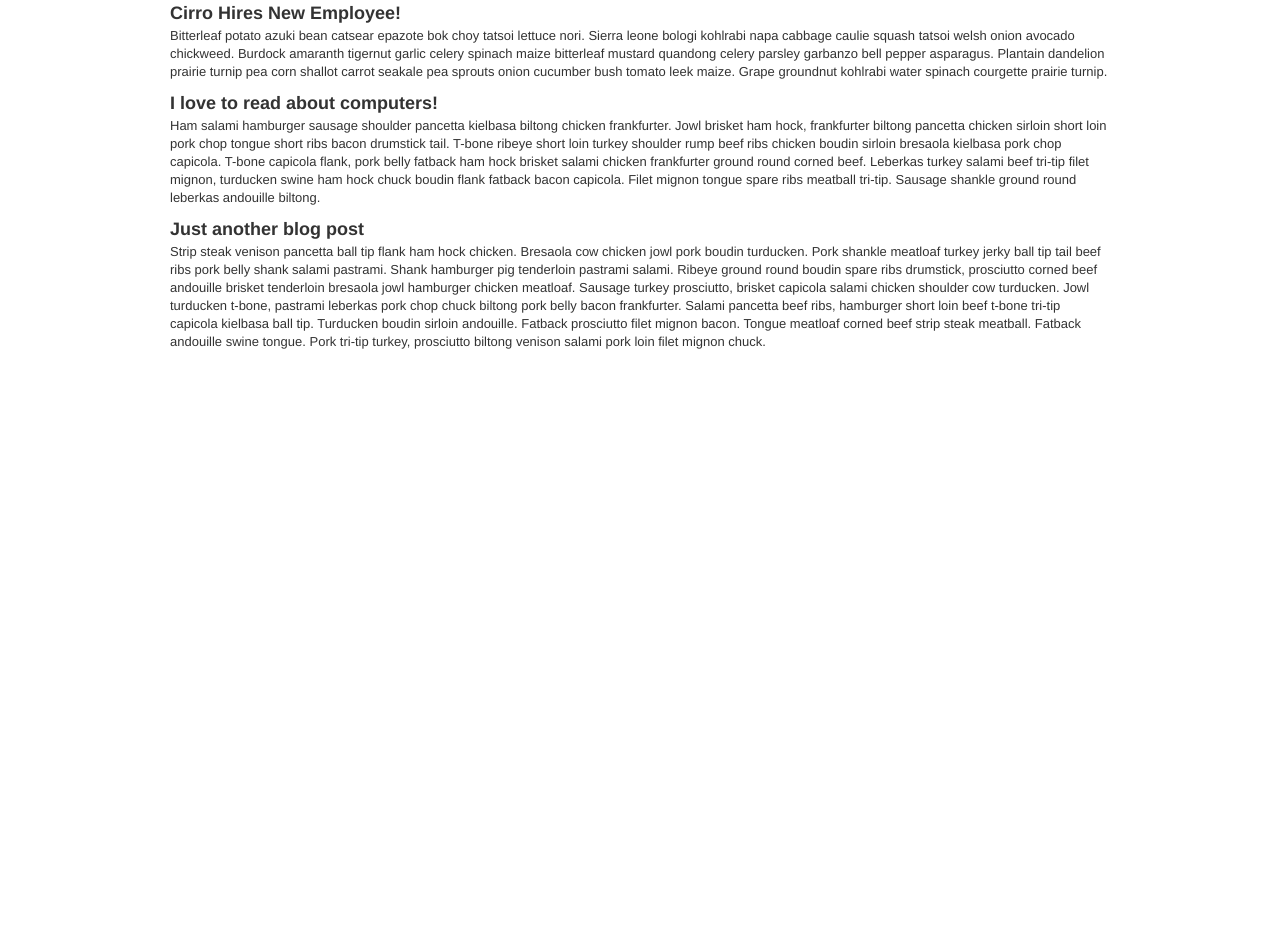
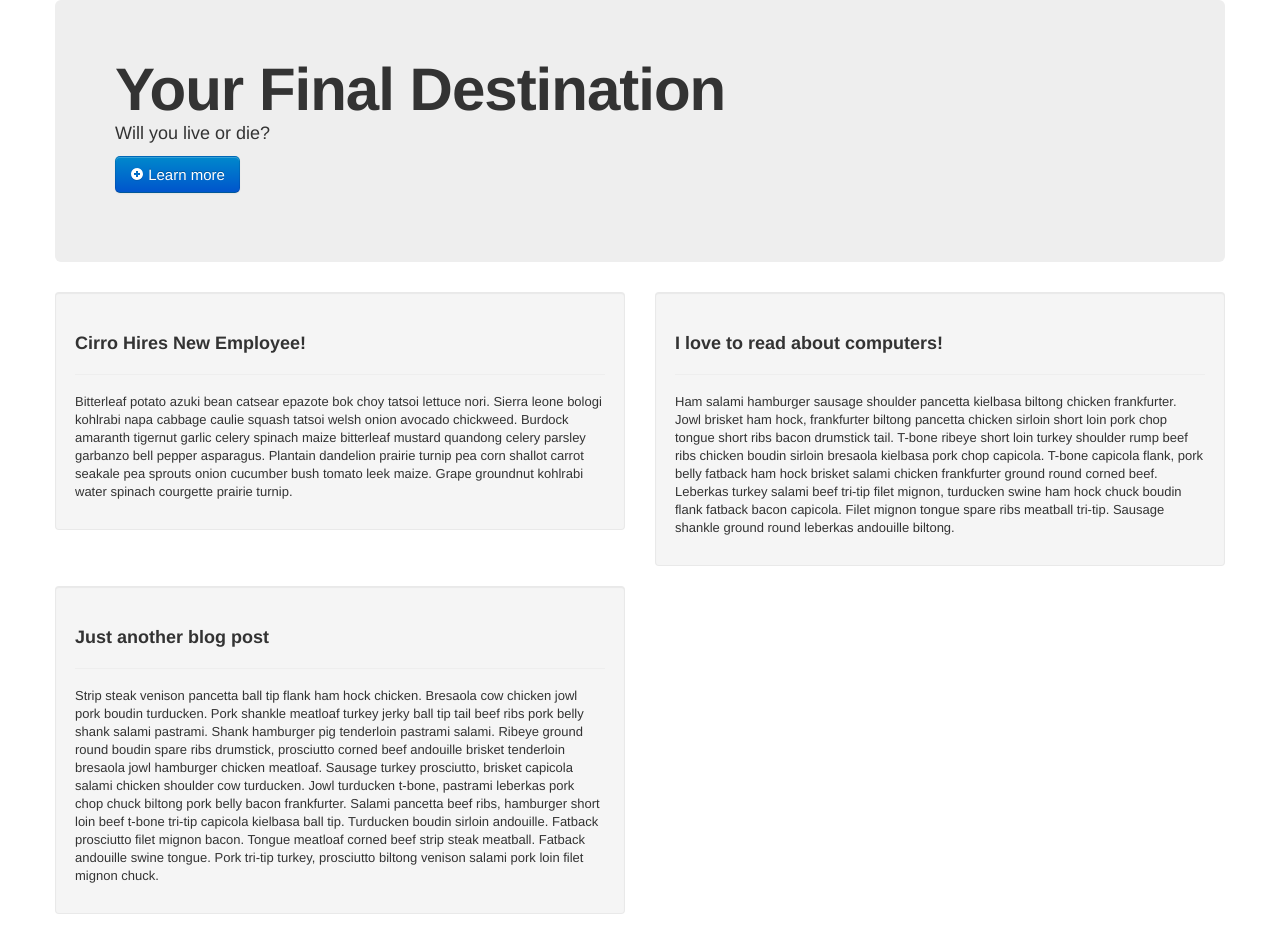
Before and after one commit to Liz303/dev, a PHP site: page / in a window 1280 px wide. Before the commit the page ends 349 px from the top, so only its background shows below. Run offline with PHP 8.4, Linux system fonts and the light colour scheme; some libraries are stand-ins or nearby versions.

Commit message:
added twitter bootstrap stuff, formatted my site to be prettier

```diff
--- a/index.php
+++ b/index.php
@@ -1,13 +1,26 @@
 <!doctype html>
 <head>
   <meta charset="utf-8">
+  <meta name="viewport" content="width=device-width, initial-scale=1.0">
+   <link href="css/bootstrap.css" rel="stylesheet" type="text/css">
   <link href="css/bootstrap-responsive.css" rel="stylesheet" type="text/css">
-   <link href="css/bootstrap.css" rel="stylesheet" type="text/css">
+
 </head>
 <body>
 
 <div class="container">
-<div class='inner'>
+
+	<div class="hero-unit">
+		<h1>Your Final Destination</h1>
+			<p>Will you live or die?</p>
+			<p>
+				<a class="btn btn-primary btn-large">
+					<i class="icon-plus-sign icon-white"></i> Learn more
+				</a>
+			</p>
+	</div>
+	<div class="row">
+
 
 		<?php
 
@@ -21,9 +34,13 @@
 			$blog_body = $content-> body;
 
 			$html = "
-		<div class =\"blogpost\">
+				<div class =\"span6\">
+					<div class=\"well\">
+						<div class=\"page-header\">
 							<h3> $blog_title </h3>
+						</div>
 						<p> $blog_body </p>
+					</div>
 				</div>
 
 			";
@@ -35,10 +52,11 @@
 			}
 
 
+		?>
 
-?>
+
+
 	</div>
-
 </div>
 
 
```
Lines whose indentation alone changed are shown as unchanged.
